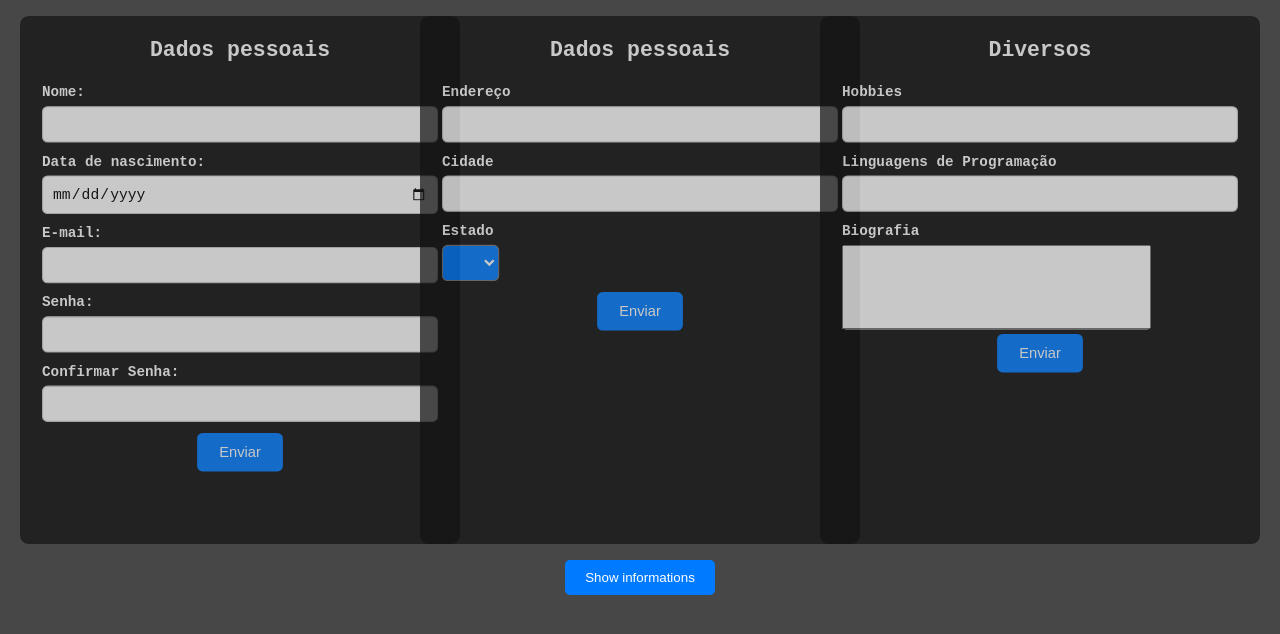
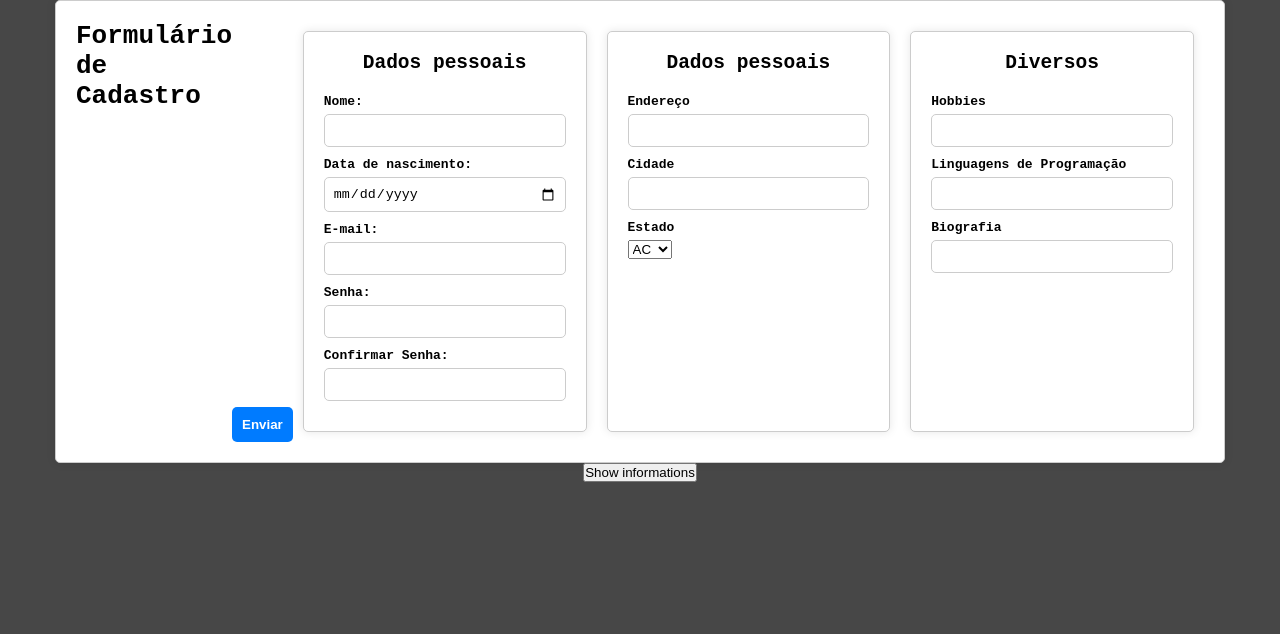
Before and after one commit to LuizBlume/Projeto-I, a Vue app: page / in a window 1280 px wide. Shown: the top 634 px of the page. Built offline with nearby package versions, Linux system fonts and the light colour scheme.

Commit message:
Refactor: Refatoração do código, atualização em todo o CSS, porém, sem mudança de lógica.

```diff
--- a/src/components/FormLogin.vue
+++ b/src/components/FormLogin.vue
@@ -8,77 +8,138 @@ const elementForms = reactive({
   confirmarSenha: "",
   endereco: "",
   cidade: "",
-  estados: ["AC", "AL", "AP", "AM", "BA", "CE", "DF", "ES", "GO", "MA", "MT", "MS", "MG", "PA", "PB", "PR", "PE", "PI", "RJ", "RN", "RS", "RO", "RR", "SC", "SP", "SE", "TO"],
+  estados: [
+    "AC",
+    "AL",
+    "AP",
+    "AM",
+    "BA",
+    "CE",
+    "DF",
+    "ES",
+    "GO",
+    "MA",
+    "MT",
+    "MS",
+    "MG",
+    "PA",
+    "PB",
+    "PR",
+    "PE",
+    "PI",
+    "RJ",
+    "RN",
+    "RS",
+    "RO",
+    "RR",
+    "SC",
+    "SP",
+    "SE",
+    "TO",
+  ],
   hobbie: "",
   linguagens: "",
   biografia: "",
+  estadoSelecionado: "",
   mostrarMensagem: false,
 });
+const enviarFormulario = () => {
+  elementForms.mostrarMensagem = true;
+};
 </script>
 <template>
   <div class="form">
+    <div class="borda-form">
+      <div class="div-esquerda">
+        <h1>Formulário de Cadastro</h1>
+        <div class="button-enviar">
+          <button @click="enviarFormulario">Enviar</button>
+        </div>
+      </div>
       <div class="forms">
         <form action="">
           <legend><h2>Dados pessoais</h2></legend>
           <label for="nome">Nome:</label>
-        <input type="text" id="nome" v-model.lazy="nome" />
+          <input type="text" id="nome" v-model.lazy="elementForms.nome" />
           <label for="data_nasc">Data de nascimento:</label>
-        <input type="date" id="data_nasc" v-model.number.lazy="idade" />
+          <input type="date" id="data_nasc" v-model.number.lazy="elementForms.idade" />
           <label for="email">E-mail:</label>
-        <input type="email" id="email" v-model.lazy="email" />
+          <input type="email" id="email" v-model.lazy="elementForms.email" />
           <label for="password">Senha:</label>
-        <input type="password" id="password" v-model.lazy="senha" />
+          <input type="password" id="password" v-model.lazy="elementForms.senha" />
           <label for="password">Confirmar Senha:</label>
           <input
             type="password"
             id="confirmarSenha"
-          v-model.lazy="confirmarSenha"
+            v-model.lazy="elementForms.confirmarSenha"
           />
-        <button @click="enviarFormulario">Enviar</button>
         </form>
       </div>
       <div class="forms">
         <form action="">
           <legend><h2>Dados pessoais</h2></legend>
           <label for="endereco">Endereço</label>
-        <input type="text" id="endereco" v-model.lazy="endereco" />
+          <input type="text" id="endereco" v-model.lazy="elementForms.endereco" />
           <label for="cidade">Cidade</label>
-        <input type="text" id="cidade" v-model.lazy="cidade" />
+          <input type="text" id="cidade" v-model.lazy="elementForms.cidade" />
           <label for="estados">Estado</label>
-        <select name="estados" id="estados">
-          <option value="" v-for="(item, index) in estados" :key="index">
+          <select name="estados" id="estados" v-model.lazy="elementForms.estadoSelecionado">
+            <option value="" v-for="(item, index) in elementForms.estados" :key="index">
               {{ item }}
             </option>
           </select>
-        <button @click="enviarFormulario">Enviar</button>
         </form>
       </div>
       <div class="forms">
         <form action="">
           <legend><h2>Diversos</h2></legend>
           <label for="hobbies">Hobbies</label>
-        <input type="text" id="hobbie" v-model.lazy="hobbie" />
+          <input type="text" id="hobbie" v-model.lazy="elementForms.hobbie" />
           <label for="cidade">Linguagens de Programação</label>
-        <input type="text" id="linguagens" v-model.lazy="linguagens" />
+          <input type="text" id="linguagens" v-model.lazy="elementForms.linguagens" />
           <label for="biografia">Biografia</label>
-        <textarea id="biografia" name="story" rows="5" cols="33"></textarea>
-        <button @click="enviarFormulario">Enviar</button>
+          <input type="text" id="biografia" v-model.lazy="elementForms.biografia" />
         </form>
+      </div>
     </div>
   </div>
   <div class="resultados-area">
     <div class="resultados-content">
       <button @click="enviarFormulario">Show informations</button>
-      <div class="resultado" v-if="mostrarMensagem">
+      <div class="resultado" v-if="elementForms.mostrarMensagem">
         <ul>
-          <li>
-            Nome: <span>{{ nome }}</span>
+          <li v-if="elementForms.nome">
+            Nome: <span>{{ elementForms.nome }}</span>
           </li>
-          <li>
-            Idade: <span>{{ idade }}</span>
+          <li v-if="elementForms.idade">
+            Idade: <span>{{ elementForms.idade }}</span>
           </li>
-          <li>
-            E-mail: <span>{{ email }}</span>
+          <li v-if="elementForms.email">
+            E-mail: <span>{{ elementForms.email }}</span>
+          </li>
+          <li v-if="elementForms.senha">
+            Senha: <span>{{ elementForms.senha }}</span>
+          </li>
+          <li v-if="elementForms.confirmarSenha && elementForms.confirmarSenha === elementForms.senha">
+            Confirmação de senha: <span>{{ elementForms.confirmarSenha }}</span>
+          </li>
+          <li v-if="elementForms.endereco">
+            Endereço: <span>{{ elementForms.endereco }}</span>
+          </li>
+          <li v-if="elementForms.cidade">
+            Cidade: <span>{{ elementForms.cidade }}</span>
+          </li>
+          <li v-if="elementForms.estadoSelecionado">
+            Estado: <span>{{ elementForms.estadoSelecionado }}</span>
+          </li>
+          <li v-if="elementForms.hobbie">
+            Hobbies: <span>{{ elementForms.hobbie }}</span>
+          </li>
+          <li v-if="elementForms.linguagens">
+            Linguagens de programação: <span>{{ elementForms.linguagens }}</span>
+          </li>
+          <li v-if="elementForms.biografia">
+            Biografia: <span>{{ elementForms.biografia }}</span>
           </li>
         </ul>
       </div>
--- a/src/components/sass/components/_forms.scss
+++ b/src/components/sass/components/_forms.scss
@@ -1,3 +1,41 @@
+.form > .borda-form {
+    display: flex;
+    flex-direction: row;
+    justify-content: center;
+    margin: 0 auto;
+    width: 100%;
+    max-width: 1170px;
+    padding: 20px;
+    border: 1px solid #ccc;
+    border-radius: 5px;
+    background-color: #fff;
+    box-shadow: 0 0 10px rgba(0, 0, 0, 0.1);
+}
+.forms {
+    display: flex;
+    flex-direction: column;
+    margin: 0 auto;
+    width: 100%;
+    max-width: 400px;
+    padding: 20px;
+    border: 1px solid #ccc;
+    border-radius: 5px;
+    background-color: #fff;
+    box-shadow: 0 0 10px rgba(0, 0, 0, 0.1);
+    margin: 10px;
+}
+textarea {
+    resize: none;
+}
+button {
+    display: block;
+    justify-self: center;
+    align-items: flex-start;
+}
+h2{
+    margin: 0 0 20px 0;
+    text-align: center;
+}
 label {
     display: block;
     margin-bottom: 5px;
@@ -11,44 +49,20 @@ input {
     border-radius: 5px;
     font-family: monospace;
 }
-.form > * {
-    padding: 20px;
-    border-radius: 8px;
-}
-
-form{
-    select{
-        padding: 7px 15px;
-        margin: 0 0 10px 0;
+.div-esquerda {
+    display: flex;
+    button {
+        width: 100%;
+        padding: 10px;
+        border: none;
+        border-radius: 5px;
         background-color: #007bff;
         color: #fff;
-        border-radius: 5px;
-        transition: ease-in-out 0.2s;
-        &:hover{
-        background-color: #004c9c;
-
-        }
+        font-weight: bold;
+        cursor: pointer;
     }
 }
-
-.forms {
-    width: 450px;
-    height: 60vh;
-    scale: 1.1;
-    background-color: #131313;
-    color: #fff;
-    opacity: .7;
+.button-enviar {
+    display: flex;
+    align-items: flex-end;
 }
-textarea {
-    resize: none;
-}
-button {
-    display: block;
-    justify-self: center;
-    align-items: flex-start;
-}
-
-h2{
-    margin: 0 0 20px 0;
-    text-align: center;
-}
--- a/src/components/sass/style.css
+++ b/src/components/sass/style.css
@@ -2,6 +2,49 @@
   padding: 0;
   margin: 0;
   box-sizing: border-box;
+}
+
+.form > .borda-form {
+  display: flex;
+  flex-direction: row;
+  justify-content: center;
+  margin: 0 auto;
+  width: 100%;
+  max-width: 1170px;
+  padding: 20px;
+  border: 1px solid #ccc;
+  border-radius: 5px;
+  background-color: #fff;
+  box-shadow: 0 0 10px rgba(0, 0, 0, 0.1);
+}
+
+.forms {
+  display: flex;
+  flex-direction: column;
+  margin: 0 auto;
+  width: 100%;
+  max-width: 400px;
+  padding: 20px;
+  border: 1px solid #ccc;
+  border-radius: 5px;
+  background-color: #fff;
+  box-shadow: 0 0 10px rgba(0, 0, 0, 0.1);
+  margin: 10px;
+}
+
+textarea {
+  resize: none;
+}
+
+button {
+  display: block;
+  justify-self: center;
+  align-items: flex-start;
+}
+
+h2 {
+  margin: 0 0 20px 0;
+  text-align: center;
 }
 
 label {
@@ -19,45 +62,23 @@ input {
   font-family: monospace;
 }
 
-.form > * {
-  padding: 20px;
-  border-radius: 8px;
+.div-esquerda {
+  display: flex;
+}
+.div-esquerda button {
+  width: 100%;
+  padding: 10px;
+  border: none;
+  border-radius: 5px;
+  background-color: #007bff;
+  color: #fff;
+  font-weight: bold;
+  cursor: pointer;
 }
 
-form select {
-  padding: 7px 15px;
-  margin: 0 0 10px 0;
-  background-color: #007bff;
-  color: #fff;
-  border-radius: 5px;
-  transition: ease-in-out 0.2s;
-}
-form select:hover {
-  background-color: #004c9c;
-}
-
-.forms {
-  width: 450px;
-  height: 60vh;
-  scale: 1.1;
-  background-color: #131313;
-  color: #fff;
-  opacity: 0.7;
-}
-
-textarea {
-  resize: none;
-}
-
-button {
-  display: block;
-  justify-self: center;
-  align-items: flex-start;
-}
-
-h2 {
-  margin: 0 0 20px 0;
-  text-align: center;
+.button-enviar {
+  display: flex;
+  align-items: flex-end;
 }
 
 .container {
@@ -66,51 +87,4 @@ h2 {
   padding: 20px;
   border: 1px solid #ccc;
   border-radius: 8px;
-}
-
-button {
-  background-color: #007bff;
-  color: #fff;
-  padding: 10px 20px;
-  border: none;
-  border-radius: 5px;
-  cursor: pointer;
-}
-
-.hide {
-  display: none;
-}
-
-.form {
-  display: flex;
-  justify-content: space-around;
-  align-items: center;
-  padding: 40px;
-}
-
-.resultados-area {
-  text-align: center;
-}
-.resultados-area .resultados-content {
-  display: inline-block;
-  text-align: center;
-}
-.resultados-area .resultados-content .resultado {
-  background: rgb(27, 161, 185);
-  background: linear-gradient(90deg, rgb(27, 161, 185) 21%, rgb(87, 46, 150) 100%);
-  color: #fff;
-  border: 1px solid black;
-  margin: 10px;
-  width: 40vw;
-  height: 20vw;
-  display: flex;
-  justify-content: center;
-  align-items: center;
-}
-.resultados-area .resultados-content .resultado li {
-  list-style: none;
-  margin: 20px;
-}
-.resultados-area .resultados-content .resultado li span {
-  font-weight: 700;
 }/*# sourceMappingURL=style.css.map */
--- a/src/components/sass/style.scss
+++ b/src/components/sass/style.scss
@@ -6,53 +6,3 @@
 @import "components/colors";
 @import "components/forms";
 @import "components/layout";
-button {
-  background-color: #007bff;
-  color: #fff;
-  padding: 10px 20px;
-  border: none;
-  border-radius: 5px;
-  cursor: pointer;
-}
-
-.hide {
-  display: none;
-}
-.form {
-  display: flex;
-  justify-content: space-around;
-  align-items: center;
-  padding: 40px;
-}
-.resultados-area {
-  text-align: center;
-
-  .resultados-content {
-    display: inline-block;
-    text-align: center;
-
-    .resultado {
-      background: rgb(27, 161, 185);
-      background: linear-gradient(
-        90deg,
-        rgba(27, 161, 185, 1) 21%,
-        rgba(87, 46, 150, 1) 100%
-      );
-      color: #fff;
-      border: 1px solid black;
-      margin: 10px;
-      width: 40vw;
-      height: 20vw;
-      display: flex;
-      justify-content: center;
-      align-items: center;
-      li {
-        list-style: none;
-        margin: 20px;
-        span{
-            font-weight: 700;
-        }
-      }
-    }
-  }
-}
```
Also changed, not shown: 1 other file (tests, documents, lock files or other folders). Lines whose indentation alone changed are shown as unchanged.
